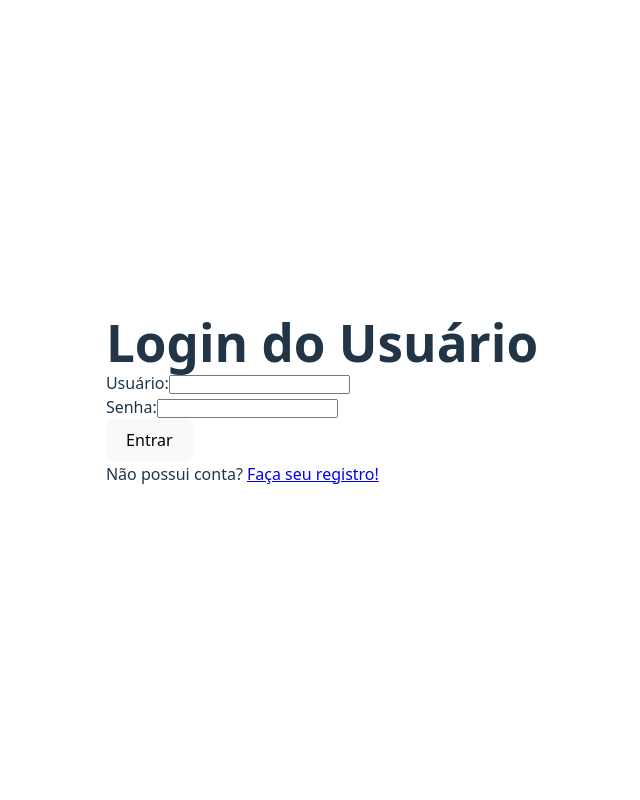
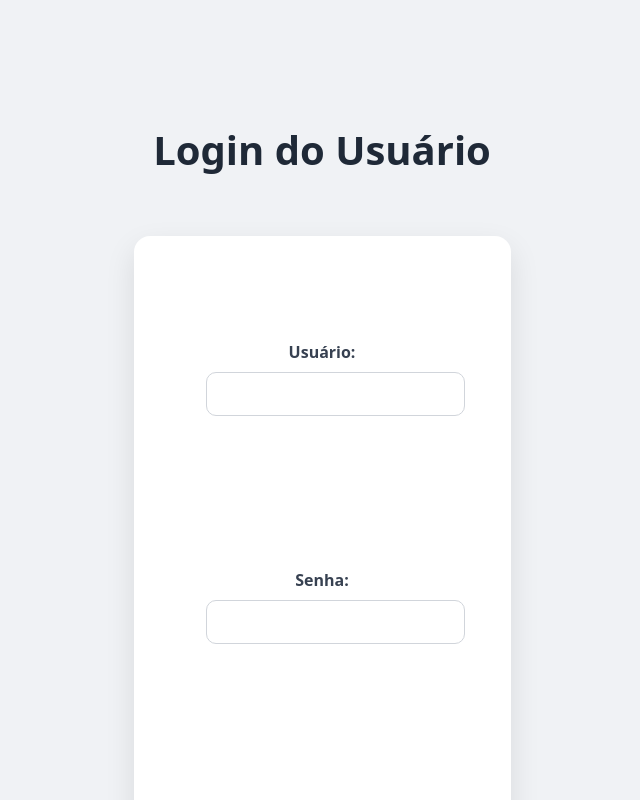
Before and after one commit to ernestogo99/Todo_list, a React (Vite) app in the folder frontendd/: page /login in a window 1280 px wide. Shown: the top 800 px of the page, without its empty margins (318-958 px from the left). Built offline with nearby package versions, Linux system fonts and the light colour scheme.

Commit message:
CSS HOME/LOGIN/REGISTER

```diff
--- a/frontendd/src/pages/home/home.tsx
+++ b/frontendd/src/pages/home/home.tsx
@@ -1,3 +1,4 @@
+import "./style.home.css";
 import React from "react";
 import { useNavigate } from "react-router-dom";
 import { Container } from "../../shared/components";
--- /dev/null
+++ b/frontendd/src/pages/home/style.home.css
@@ -0,0 +1,36 @@
+body {
+  background-color: #f0f2f5;
+}
+
+div {
+  text-align: center;
+  padding: 4rem 2rem;
+}
+
+h1 {
+  font-size: 2.5rem;
+  color: #1f2937;
+  margin-bottom: 1rem;
+}
+
+h2 {
+  color: #6b7280;
+  margin-bottom: 2rem;
+}
+
+button {
+  background-color: #4f46e5;
+  color: white;
+  padding: 0.75rem 2rem;
+  font-size: 1rem;
+  border: none;
+  border-radius: 12px;
+  margin: 0.5rem;
+  cursor: pointer;
+  transition: background-color 0.3s ease, transform 0.2s;
+}
+
+button:hover {
+  background-color: #4338ca;
+  transform: translateY(-2px);
+}
--- a/frontendd/src/pages/login/login.tsx
+++ b/frontendd/src/pages/login/login.tsx
@@ -1,3 +1,4 @@
+import "./style.login.css";
 import React from "react";
 import { Link, useNavigate } from "react-router-dom";
 import { Container } from "../../shared/components";
--- /dev/null
+++ b/frontendd/src/pages/login/style.login.css
@@ -0,0 +1,75 @@
+body {
+  background-color: #f0f2f5;
+}
+
+#user-login {
+  max-width: 400px;
+  margin: 4rem auto;
+  background: white;
+  padding: 2.5rem;
+  border-radius: 16px;
+  box-shadow: 0 12px 30px rgba(0, 0, 0, 0.1);
+}
+
+h1 {
+  text-align: center;
+  color: #1f2937;
+  font-size: 2rem;
+  margin-bottom: 2rem;
+}
+
+label {
+  font-weight: 600;
+  color: #374151;
+  display: block;
+  margin-bottom: 0.5rem;
+}
+
+input {
+  width: 100%;
+  padding: 0.75rem;
+  border: 1px solid #d1d5db;
+  border-radius: 10px;
+  margin-bottom: 1.5rem;
+  font-size: 1rem;
+}
+
+input:focus {
+  border-color: #4f46e5;
+  outline: none;
+}
+
+#login-actions {
+  text-align: center;
+}
+
+button {
+  background-color: #4f46e5;
+  color: white;
+  padding: 0.75rem 2rem;
+  font-size: 1rem;
+  border: none;
+  border-radius: 12px;
+  cursor: pointer;
+  transition: background-color 0.3s ease;
+}
+
+button:hover {
+  background-color: #4338ca;
+}
+
+#register-link {
+  text-align: center;
+  margin-top: 1.5rem;
+  color: #6b7280;
+}
+
+a {
+  color: #4f46e5;
+  text-decoration: none;
+  font-weight: 500;
+}
+
+a:hover {
+  text-decoration: underline;
+}
--- a/frontendd/src/pages/register/register.tsx
+++ b/frontendd/src/pages/register/register.tsx
@@ -1,3 +1,4 @@
+import "./style.register.css";
 import React from "react";
 import { Link } from "react-router-dom";
 import { Container } from "../../shared/components";
--- /dev/null
+++ b/frontendd/src/pages/register/style.register.css
@@ -0,0 +1,75 @@
+body {
+  background-color: #f0f2f5;
+}
+
+#user-register {
+  max-width: 400px;
+  margin: 4rem auto;
+  background: white;
+  padding: 2.5rem;
+  border-radius: 16px;
+  box-shadow: 0 12px 30px rgba(0, 0, 0, 0.08);
+}
+
+h1 {
+  text-align: center;
+  color: #1f2937;
+  font-size: 2rem;
+  margin-bottom: 2rem;
+}
+
+label {
+  font-weight: 600;
+  color: #374151;
+  display: block;
+  margin-bottom: 0.5rem;
+}
+
+input {
+  width: 100%;
+  padding: 0.75rem;
+  border: 1px solid #d1d5db;
+  border-radius: 10px;
+  margin-bottom: 1.5rem;
+  font-size: 1rem;
+}
+
+input:focus {
+  border-color: #4f46e5;
+  outline: none;
+}
+
+#register-actions {
+  text-align: center;
+}
+
+button {
+  background-color: #4f46e5;
+  color: white;
+  padding: 0.75rem 2rem;
+  font-size: 1rem;
+  border: none;
+  border-radius: 12px;
+  cursor: pointer;
+  transition: background-color 0.3s ease;
+}
+
+button:hover {
+  background-color: #4338ca;
+}
+
+#login-link {
+  text-align: center;
+  margin-top: 1.5rem;
+  color: #6b7280;
+}
+
+a {
+  color: #4f46e5;
+  text-decoration: none;
+  font-weight: 500;
+}
+
+a:hover {
+  text-decoration: underline;
+}
```
Also changed, not shown: frontendd/src/pages/login/style.module.css (deleted, +0 -11 lines).
